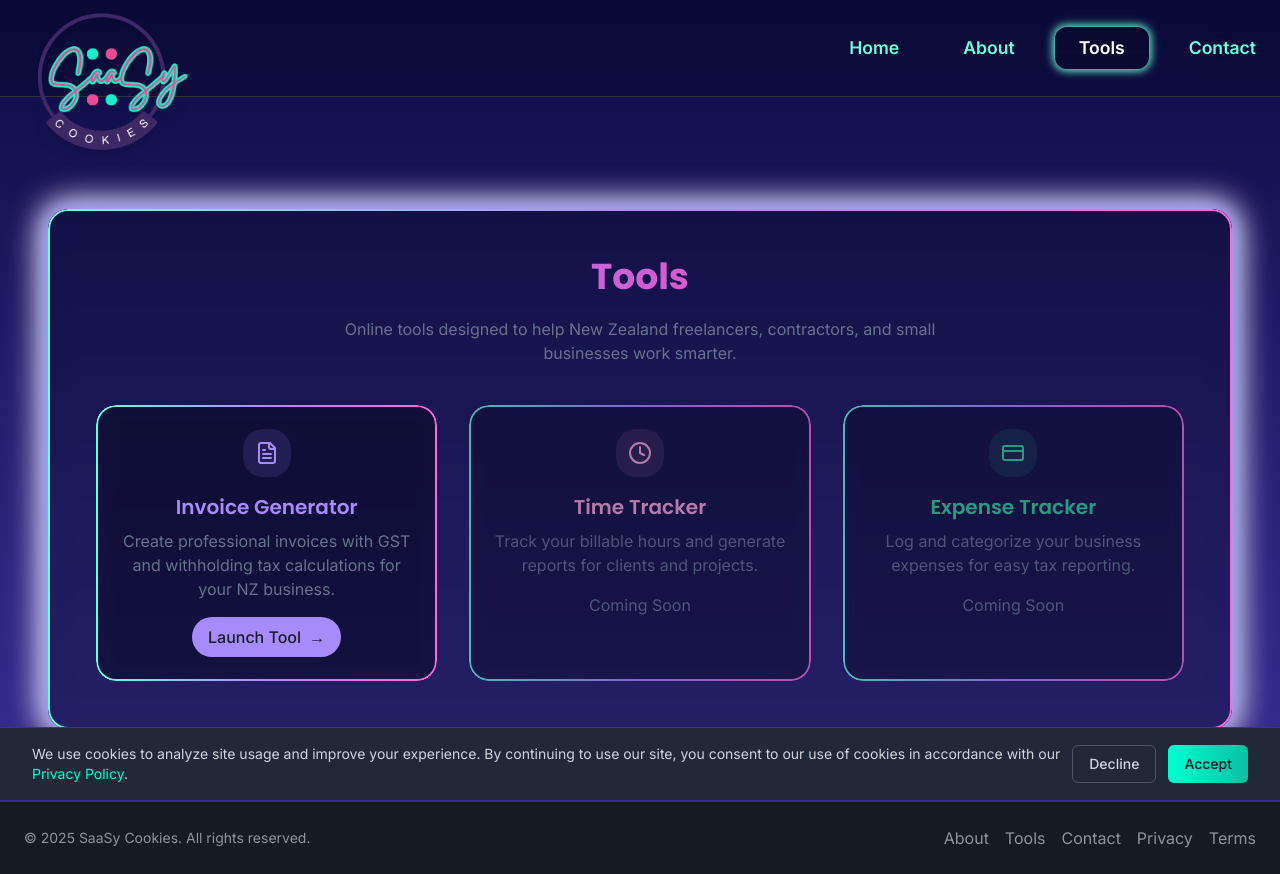
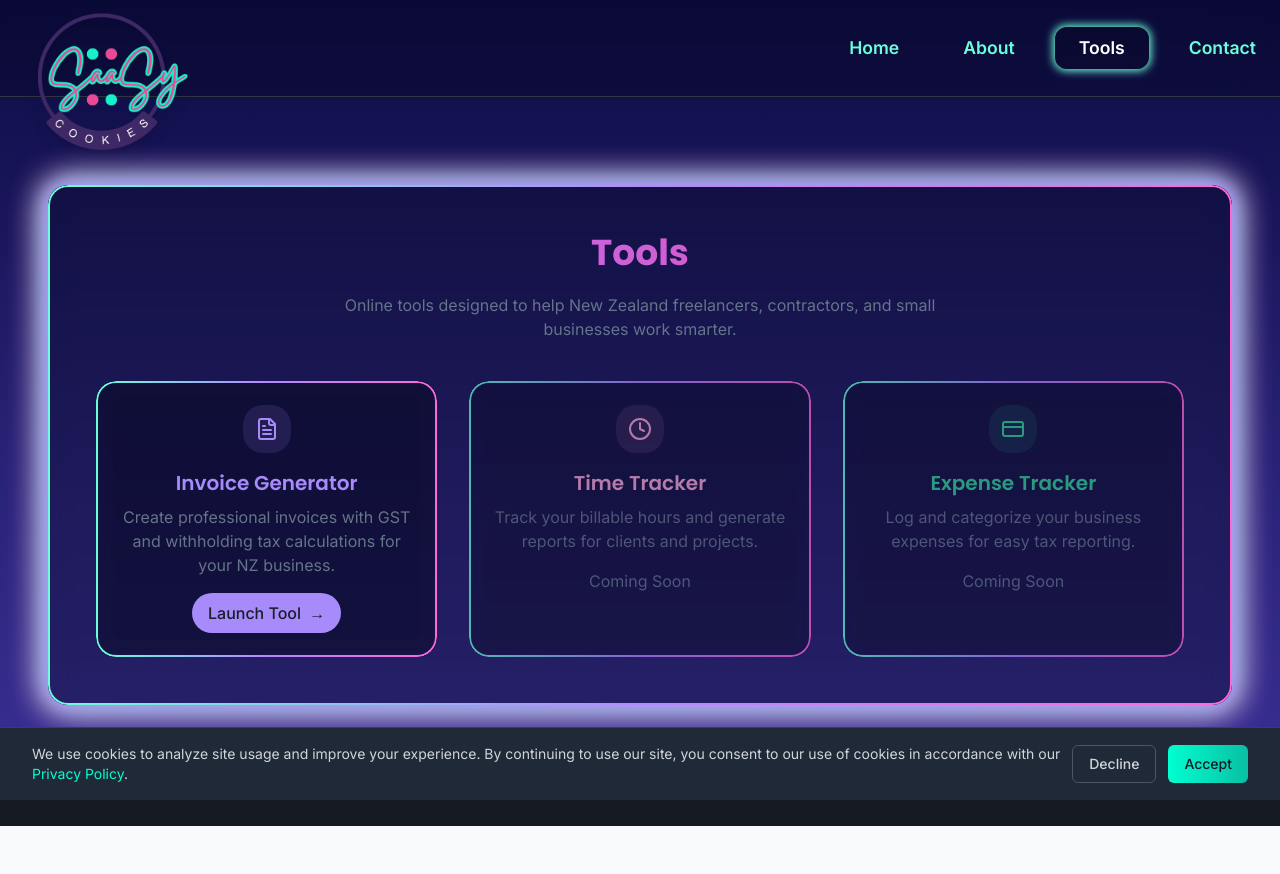
Before and after one commit to msbenioni/saasycookies, a React (Vite) app: page /tools in a window 1280 px wide. After the commit the page ends 826 px from the top, so only its background shows below. Built offline with nearby package versions, Linux system fonts and the light colour scheme.

Commit message:
decreased top and bottom padding of tools page

```diff
--- a/src/pages/tools/ToolsPage.tsx
+++ b/src/pages/tools/ToolsPage.tsx
@@ -35,7 +35,7 @@
   ];
 
   return (
-    <div className="max-w-7xl mx-auto px-3 sm:px-4 lg:px-6 py-10">
+    <div className="max-w-7xl mx-auto px-3 sm:px-4 lg:px-6 py-4">
       <GlassCard className="p-8 md:p-12">
         <div className="mb-10 text-center">
           <h1 className="text-4xl font-heading font-bold mb-4 gradient-heading">Tools</h1>
```
